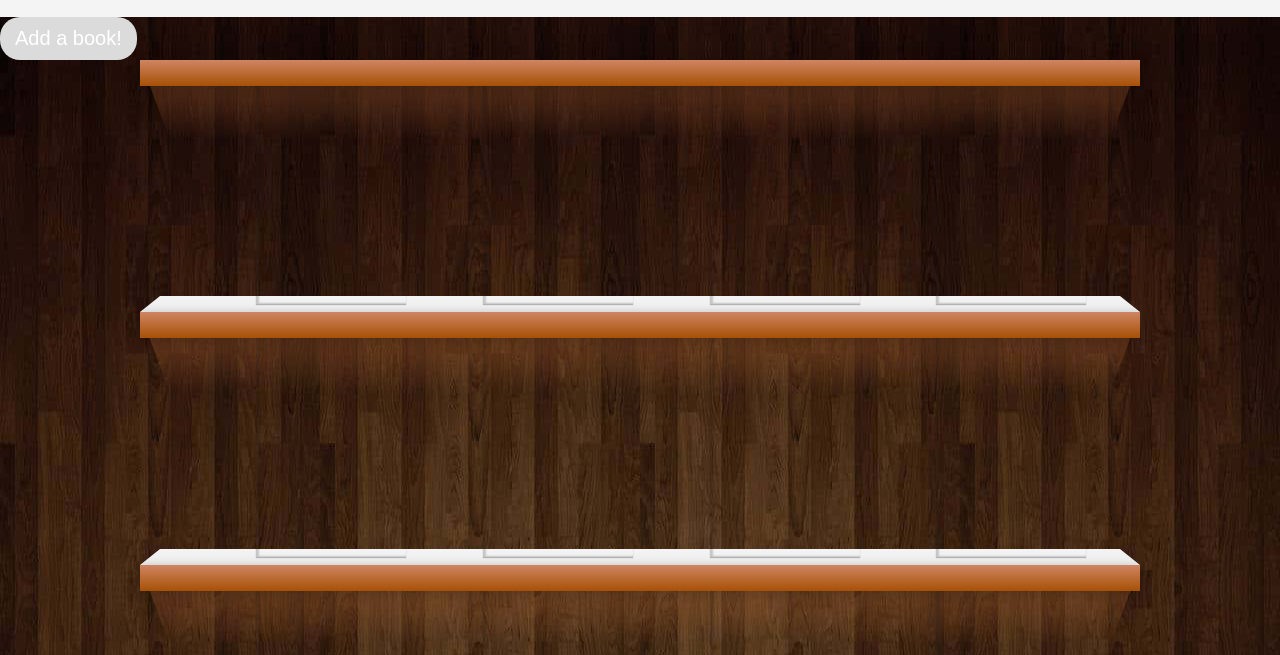
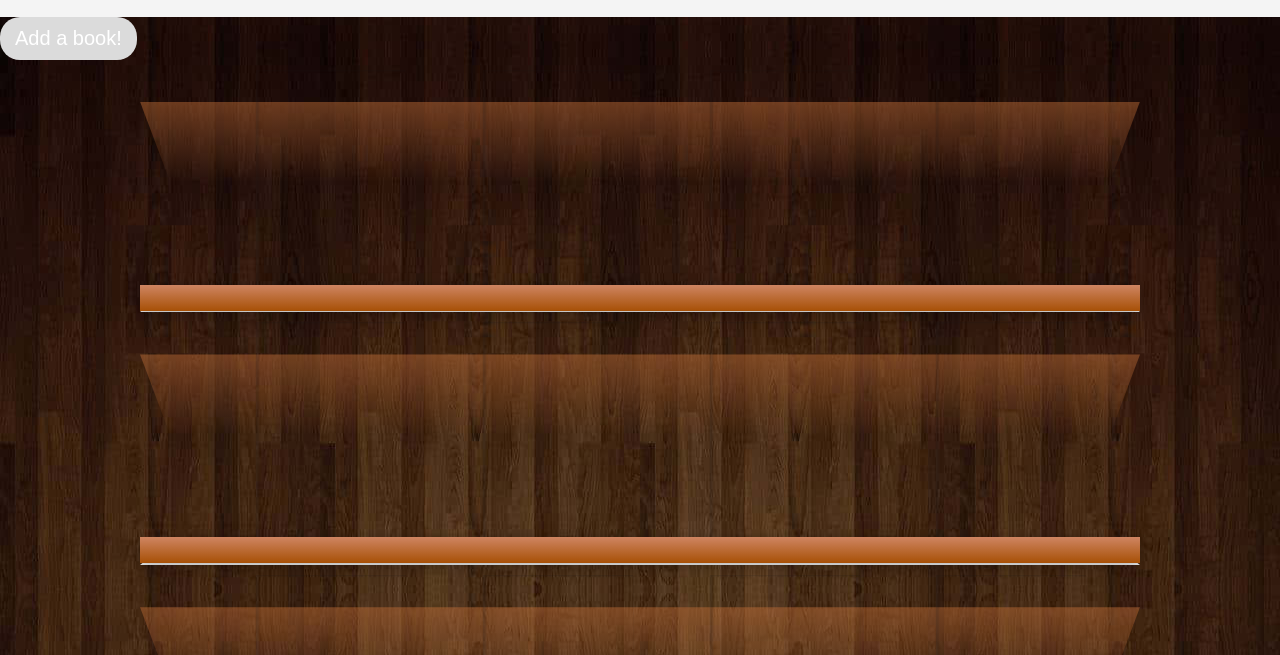
Before and after one commit to omgxlori/book-queue, a plain HTML site: page index.html in a window 1280 px wide. Shown: the part 145-800 px from the top of the page. Drawn offline with Linux system fonts and the light colour scheme.

Commit message:
added top to before and after shelf

```diff
--- a/style.css
+++ b/style.css
@@ -276,7 +276,7 @@ a {
     .codepen-bookshelf::before {
       content: "";
       position: absolute;
-
+      top: 225px;
       background: linear-gradient(0deg, #a75006 0%, #cf8562 100%);
       height: 26px;
       width: calc(100% + 40px);
@@ -289,7 +289,7 @@ a {
       height: 80px;
       width: calc(100% + 40px);
       position: absolute;
-
+      top: 42px;
       display: block;
       background: linear-gradient(180deg, #bc6b367d 0%, rgba(255, 255, 255, 0) 100%);
       clip-path: polygon(0% 0%, 100% 0%, 97% 100%, 3% 100%);
```
